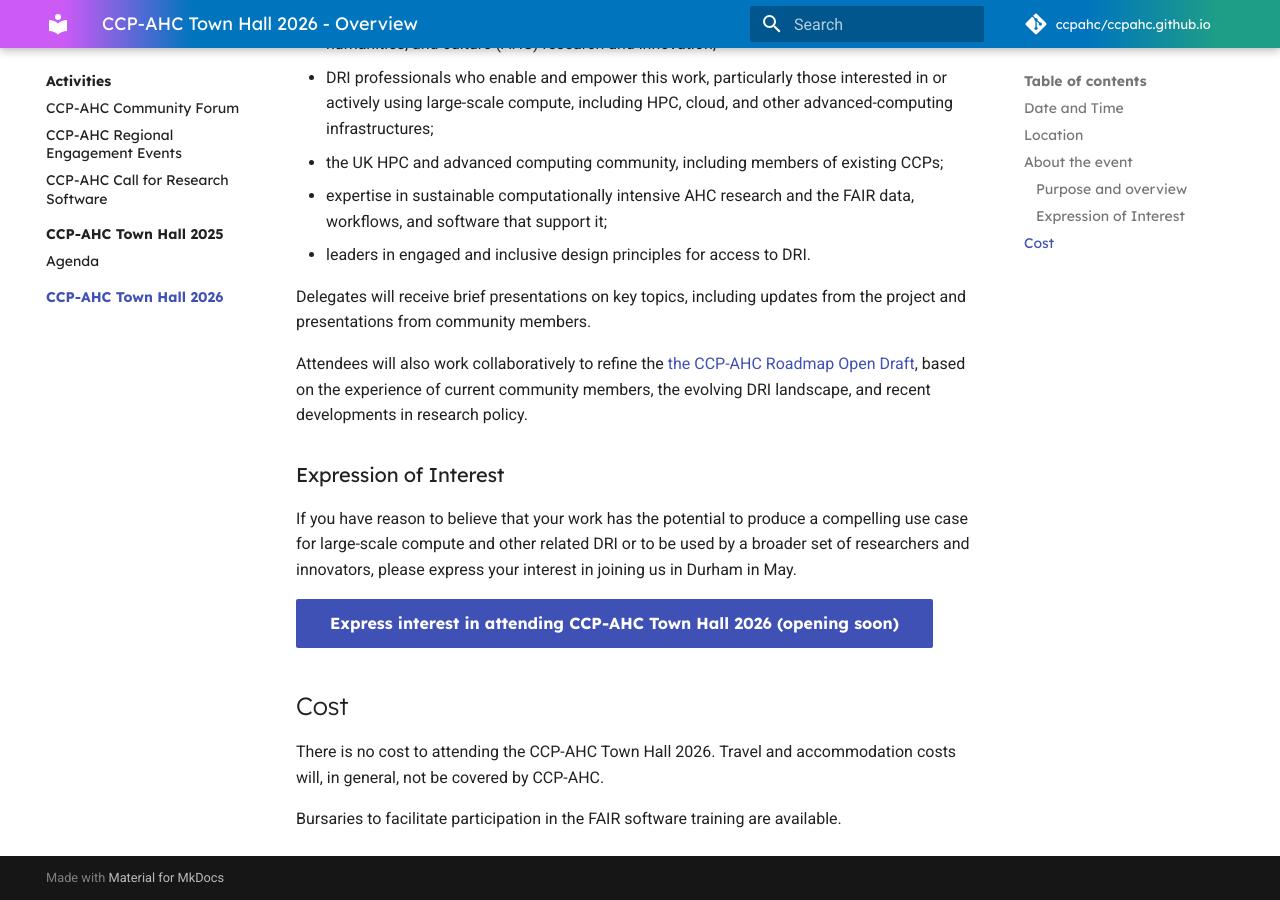
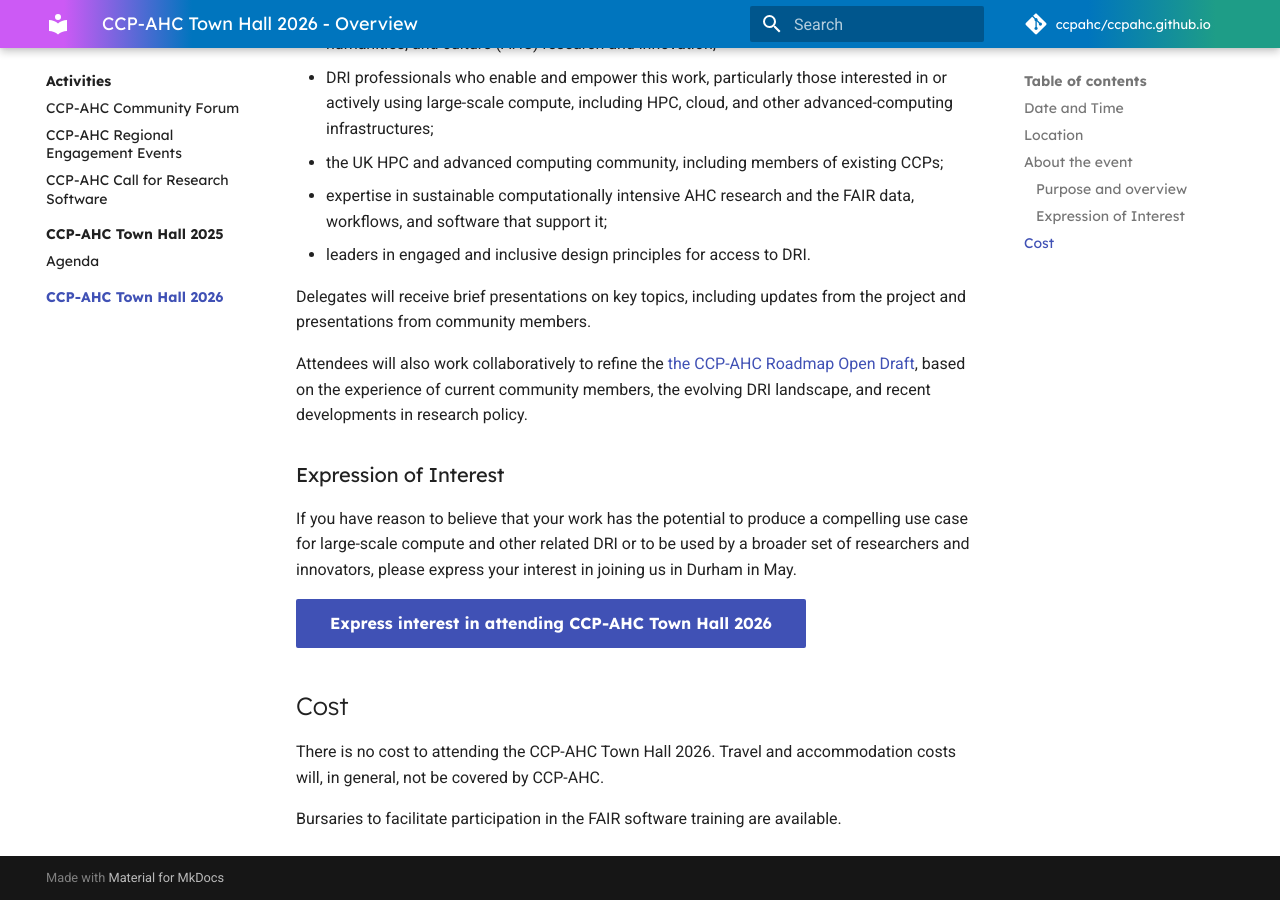
Before and after one commit to ccpahc/ccpahc.github.io, an MkDocs documentation site: the page built from docs/activities/town-hall-2026/index.md, in a window 1280 px wide and 900 px high, scrolled down 749 px. Built offline with MkDocs 1.6.1 and Material for MkDocs 9.7.7, drawn with Linux system fonts in a browser that asks for light colours; comment, search, counter and statistics services are not loaded.

Commit message:
Update link for expressing interest in Town Hall 2026

```diff
--- a/docs/activities/town-hall-2026/index.md
+++ b/docs/activities/town-hall-2026/index.md
@@ -32,7 +32,7 @@
 
 If you have reason to believe that your work has the potential to produce a compelling use case for large-scale compute and other related DRI or to be used by a broader set of researchers and innovators, please express your interest in joining us in Durham in May.
 
-[Express interest in attending CCP-AHC Town Hall 2026 (opening soon)](){ .md-button .md-button--primary }
+[Express interest in attending CCP-AHC Town Hall 2026](https://forms.office.com/Pages/ResponsePage.aspx?id=i9hQcmhLKUW-RNWaLYpvlCbv8eBIKLpAoor8j0lAZ8hURFFZWVo2MjM2QUhUMTU0Mjc2VjRCVUFEWi4u){ .md-button .md-button--primary }
 
 ## Cost
 
```
